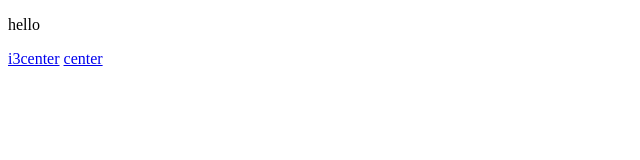
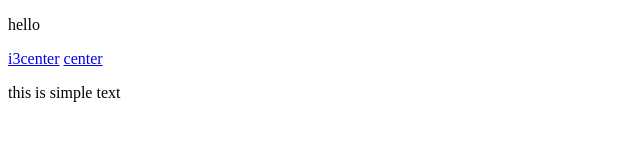
Before and after one commit to Ehsan8415/webrepository, a plain HTML site: page index.html in a window 1280 px wide. Shown: the whole page, without its empty margins (0-640 px from the left). Drawn offline with Linux system fonts and the light colour scheme.

Commit message:
Update index.html

```diff
--- a/index.html
+++ b/index.html
@@ -10,6 +10,6 @@
     <p>hello</p>
     <a href="#">i3center</a>
     <a href="#">center</a>
-
+    <p>this is simple text</p>
 </body>
 </html>
```
